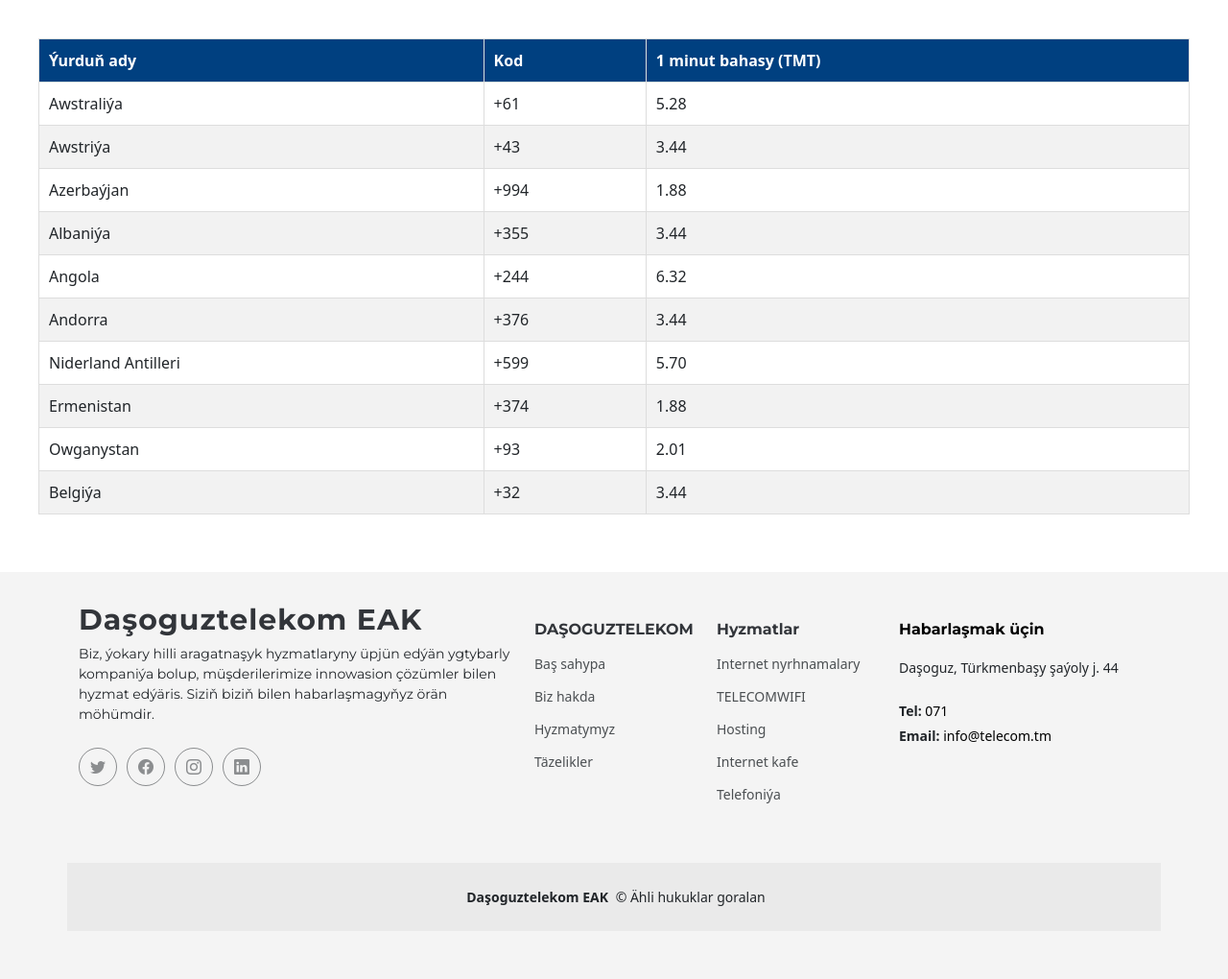
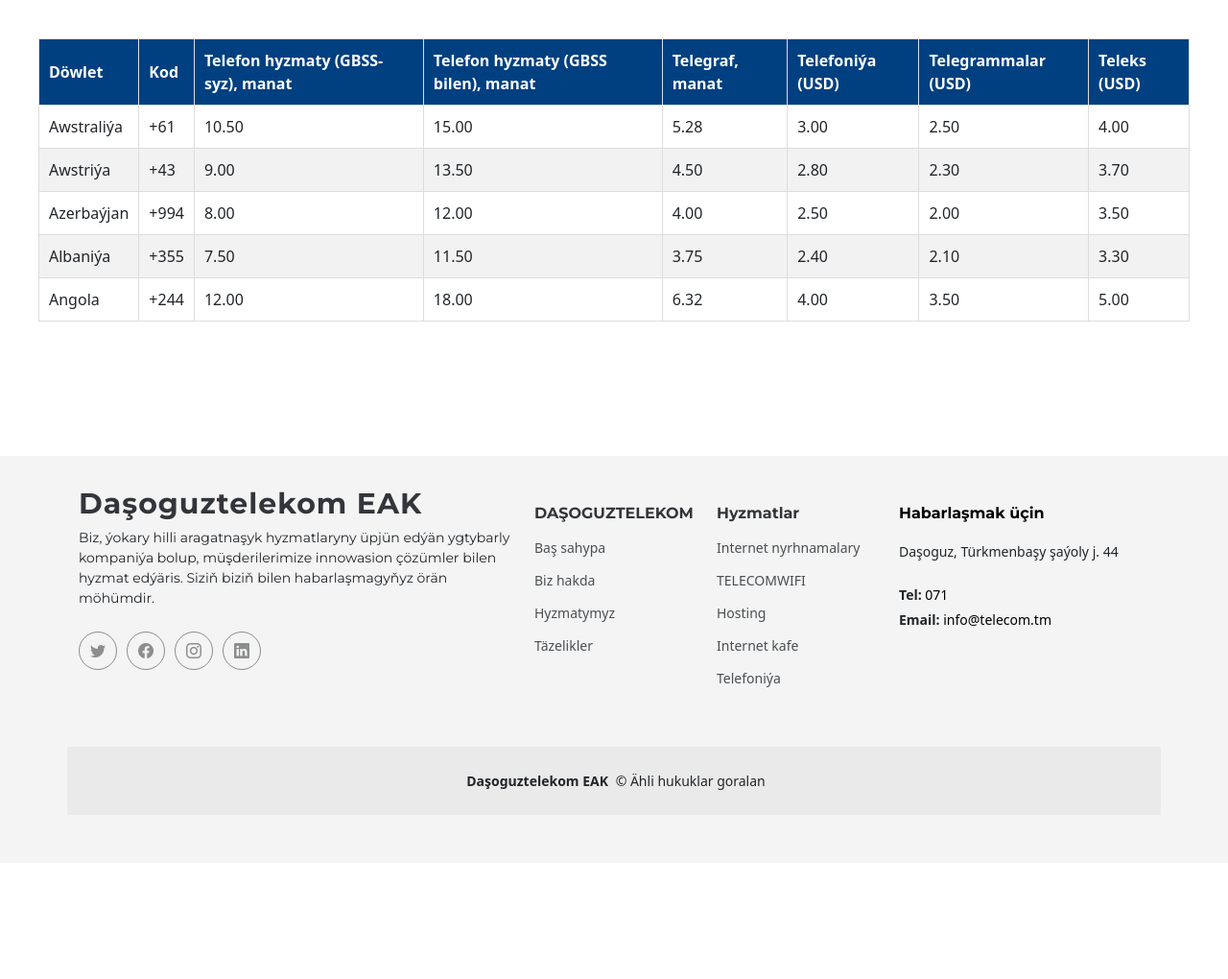
Before and after one commit to axhvn/telecombackend, a Django app: page /telephone/ in a window 1280 px wide. Shown: the part 236-1256 px from the top of the page at 96% size. After the commit the page ends 1085 px from the top, so only its background shows below. Run offline with Django 5.2, Linux system fonts and the light colour scheme; some libraries are stand-ins or nearby versions.

Commit message:
add a new page

```diff
--- a/main/static/assets/css/telephone.css
+++ b/main/static/assets/css/telephone.css
@@ -56,24 +56,24 @@ table tr:hover {
 /* Адаптивность */
 @media (max-width: 1024px) {
   table th, table td {
-      font-size: 14px; /* Уменьшенный шрифт */
+      font-size: 14px;
   }
 }
 
 @media (max-width: 768px) {
   table th, table td {
-      font-size: 12px; /* Еще меньше на узких экранах */
+      font-size: 12px;
       padding: 8px;
   }
 }
 
 @media (max-width: 480px) {
   table th, table td {
-      font-size: 10px; /* Минимальный шрифт для телефонов */
+      font-size: 10px;
       padding: 6px;
   }
 
   table th {
-      white-space: nowrap; /* Текст в заголовках не переносится */
+      white-space: nowrap;
   }
 }
--- a/main/templates/telephone.html
+++ b/main/templates/telephone.html
@@ -1,7 +1,7 @@
 {% extends 'main_layout.html' %}
 {% load static %}
 {% block title %}
-Internet Cafe - Daşaguztelecom
+Telefoniýa - Daşaguztelecom
 {% endblock title %}
 {% block head %}
 <link href="{% static 'assets/css/main.css' %}" rel="stylesheet">
@@ -19,68 +19,73 @@ Internet Cafe - Daşaguztelecom
           <table>
               <thead>
                   <tr>
-                      <th>Ýurduň ady</th>
+                      <th>Döwlet</th>
                       <th>Kod</th>
-                      <th>1 minut bahasy (TMT)</th>
+                      <th>Telefon hyzmaty (GBSS-syz), manat</th>
+                      <th>Telefon hyzmaty (GBSS bilen), manat</th>
+                      <th>Telegraf, manat</th>
+                      <th>Telefoniýa (USD)</th>
+                      <th>Telegrammalar (USD)</th>
+                      <th>Teleks (USD)</th>
                   </tr>
               </thead>
               <tbody>
                   <tr>
                       <td>Awstraliýa</td>
                       <td>+61</td>
+                      <td>10.50</td>
+                      <td>15.00</td>
                       <td>5.28</td>
+                      <td>3.00</td>
+                      <td>2.50</td>
+                      <td>4.00</td>
                   </tr>
                   <tr>
                       <td>Awstriýa</td>
                       <td>+43</td>
-                      <td>3.44</td>
+                      <td>9.00</td>
+                      <td>13.50</td>
+                      <td>4.50</td>
+                      <td>2.80</td>
+                      <td>2.30</td>
+                      <td>3.70</td>
                   </tr>
                   <tr>
                       <td>Azerbaýjan</td>
                       <td>+994</td>
-                      <td>1.88</td>
+                      <td>8.00</td>
+                      <td>12.00</td>
+                      <td>4.00</td>
+                      <td>2.50</td>
+                      <td>2.00</td>
+                      <td>3.50</td>
                   </tr>
                   <tr>
                       <td>Albaniýa</td>
                       <td>+355</td>
-                      <td>3.44</td>
+                      <td>7.50</td>
+                      <td>11.50</td>
+                      <td>3.75</td>
+                      <td>2.40</td>
+                      <td>2.10</td>
+                      <td>3.30</td>
                   </tr>
                   <tr>
                       <td>Angola</td>
                       <td>+244</td>
+                      <td>12.00</td>
+                      <td>18.00</td>
                       <td>6.32</td>
-                  </tr>
-                  <tr>
-                      <td>Andorra</td>
-                      <td>+376</td>
-                      <td>3.44</td>
-                  </tr>
-                  <tr>
-                      <td>Niderland Antilleri</td>
-                      <td>+599</td>
-                      <td>5.70</td>
-                  </tr>
-                  <tr>
-                      <td>Ermenistan</td>
-                      <td>+374</td>
-                      <td>1.88</td>
-                  </tr>
-                  <tr>
-                      <td>Owganystan</td>
-                      <td>+93</td>
-                      <td>2.01</td>
-                  </tr>
-                  <tr>
-                      <td>Belgiýa</td>
-                      <td>+32</td>
-                      <td>3.44</td>
+                      <td>4.00</td>
+                      <td>3.50</td>
+                      <td>5.00</td>
                   </tr>
                   <!-- Остальные страны можно добавить здесь -->
               </tbody>
           </table>
       </div>
   </main>
-    <!-- <div style="height: 10vh;"></div> -->
+    <div style="height: 10vh;"></div>
 
     {% endblock body %}
     {% block scripts %}
```
Also changed, not shown: db.sqlite3.
